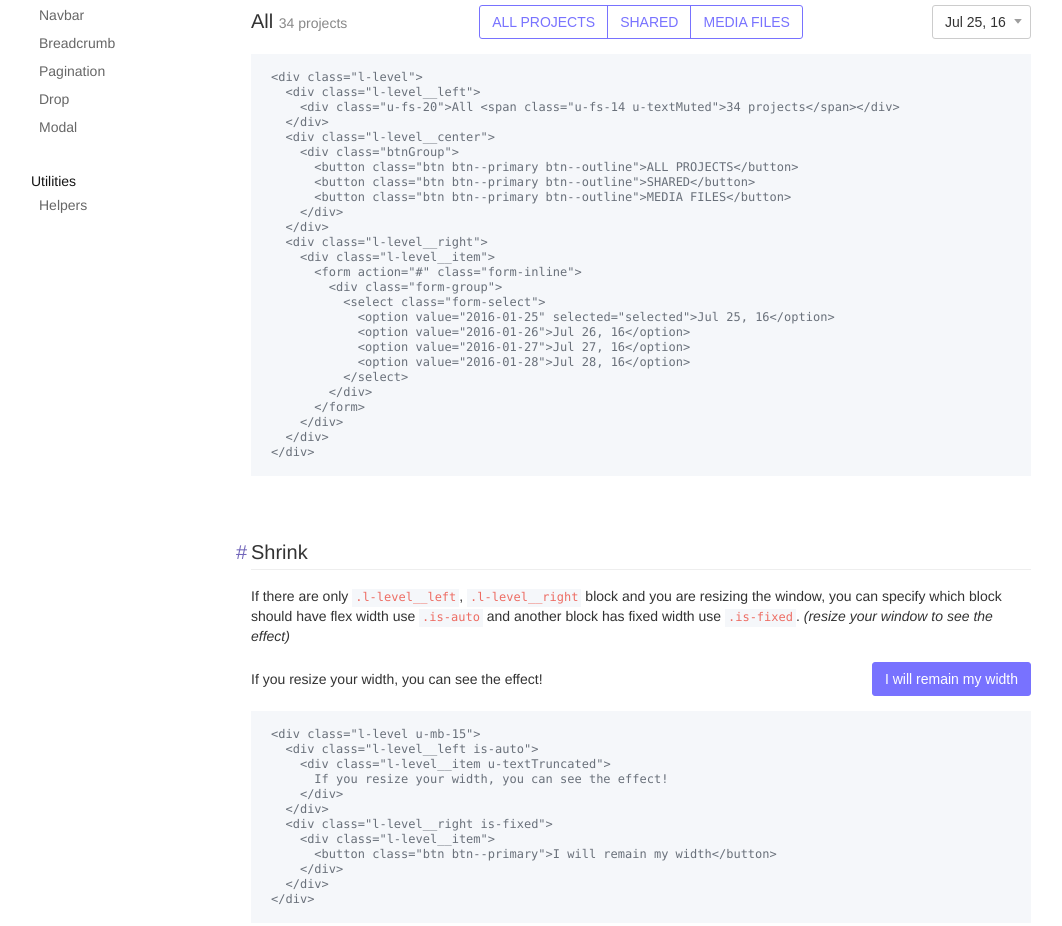
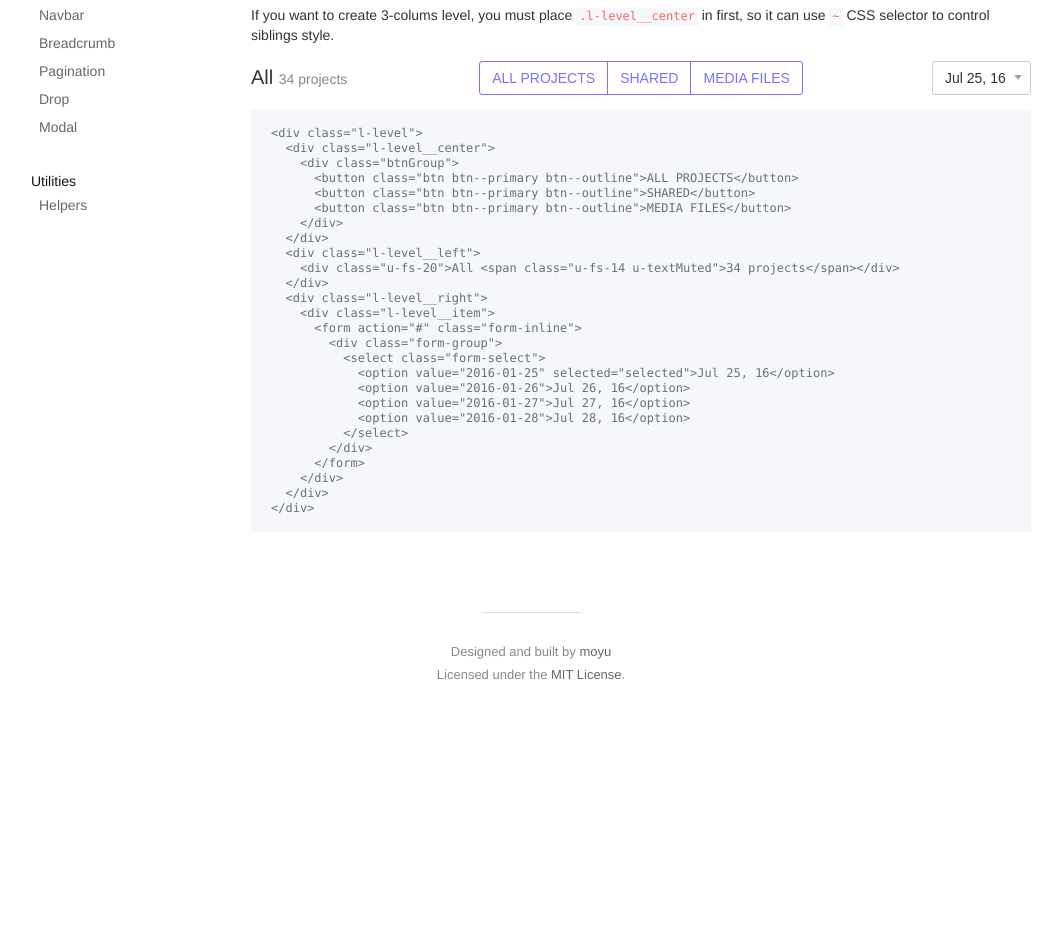
Before and after one commit to moyus/pointcss, a website: page site/layouts/level.html in a window 1280 px wide. Shown: the part 784-1710 px from the top of the page, without its empty margins (109-1171 px from the left). After the commit the page ends 1483 px from the top, so only its background shows below. Drawn offline with Linux system fonts and the light colour scheme.

Commit message:
Change level component layout

```diff
--- a/scss/layouts/_level.scss
+++ b/scss/layouts/_level.scss
@@ -1,6 +1,8 @@
 // .l-level
-//   .l-level__left || .l-level__center || .l-level__right
+//   .l-level__left, .l-level__center, .l-level__right
 //     .l-level__item
+
+// [1] simulate collapsing margins
 
 // block
 .l-level {
@@ -8,7 +10,9 @@
   display: flex;
   justify-content: space-between;
   align-items: center;
-  flex-wrap: nowrap;
+  flex-wrap: wrap;
+  margin-top: -5px; // [1]
+  margin-bottom: -5px; // [1]
 
   &.is-top {
     align-items: flex-start;
@@ -25,12 +29,9 @@
   > .l-level__item {
     flex: 1 1 0%;
     text-align: center;
+    margin-top: 5px; // [1]
+    margin-bottom: 5px; // [1]
   }
-}
-
-// elements
-.l-level__item {
-  flex-shrink: 0;
 }
 
 .l-level__left,
@@ -38,6 +39,9 @@
 .l-level__right {
   display: flex;
   align-items: center;
+  flex-wrap: wrap;
+  margin-top: 5px; // [1]
+  margin-bottom: 5px; // [1]
   &.is-top {
     align-items: flex-start;
   }
@@ -52,7 +56,6 @@
 
 .l-level__left {
   order: 1;
-  flex: 1 0 0%;
   justify-content: flex-start;
 }
 
@@ -63,24 +66,10 @@
 
 .l-level__right {
   order: 3;
-  flex: 1 0 0%;
   justify-content: flex-end;
 }
 
-.l-level__left,
-.l-level__right {
-  &.is-auto {
-    flex: 1 1 auto;
-    min-width: 0;
-    flex-wrap: nowrap;
-    overflow-x: scroll;
-    -webkit-overflow-scrolling: touch;
-    -ms-overflow-style: none;
-    &::-webkit-scrollbar {
-      display: none;
-    }
-  }
-  &.is-fixed {
-    flex: none;
-  }
+.l-level__center ~ .l-level__left,
+.l-level__center ~ .l-level__right {
+  flex: 1 0 0%;
 }
--- a/site/layouts/level.html
+++ b/site/layouts/level.html
@@ -164,7 +164,7 @@
     <a href="#" class="l-level__item">Pending</a>
     <a href="#" class="l-level__item">Trash</a>
   </div>
-  <div class="l-level__right is-shrink">
+  <div class="l-level__right">
     <div class="l-level__item">
       <form action="#" class="form-inline">
         <div class="form-flex">
@@ -198,16 +198,18 @@
 &lt;<span class="hljs-regexp">/div&gt;</span>
 </code></pre>
 <hr>
+<p>If you want to create 3-colums level, you must place <code>.l-level__center</code> in
+first, so it can use <code>~</code> CSS selector to control siblings style.</p>
 <div class="l-level u-mb-15">
-  <div class="l-level__left">
-    <div class="u-fs-20">All <span class="u-fs-14 u-textMuted">34 projects</span></div>
-  </div>
   <div class="l-level__center">
     <div class="btnGroup">
       <button class="btn btn--primary btn--outline">ALL PROJECTS</button>
       <button class="btn btn--primary btn--outline">SHARED</button>
       <button class="btn btn--primary btn--outline">MEDIA FILES</button>
     </div>
+  </div>
+  <div class="l-level__left">
+    <div class="u-fs-20">All <span class="u-fs-14 u-textMuted">34 projects</span></div>
   </div>
   <div class="l-level__right">
     <div class="l-level__item">
@@ -226,15 +228,15 @@
 </div>
 
 <pre><code class="lang-html"><span class="hljs-tag">&lt;<span class="hljs-name">div</span> <span class="hljs-attr">class</span>=<span class="hljs-string">"l-level"</span>&gt;</span>
-  <span class="hljs-tag">&lt;<span class="hljs-name">div</span> <span class="hljs-attr">class</span>=<span class="hljs-string">"l-level__left"</span>&gt;</span>
-    <span class="hljs-tag">&lt;<span class="hljs-name">div</span> <span class="hljs-attr">class</span>=<span class="hljs-string">"u-fs-20"</span>&gt;</span>All <span class="hljs-tag">&lt;<span class="hljs-name">span</span> <span class="hljs-attr">class</span>=<span class="hljs-string">"u-fs-14 u-textMuted"</span>&gt;</span>34 projects<span class="hljs-tag">&lt;/<span class="hljs-name">span</span>&gt;</span><span class="hljs-tag">&lt;/<span class="hljs-name">div</span>&gt;</span>
-  <span class="hljs-tag">&lt;/<span class="hljs-name">div</span>&gt;</span>
   <span class="hljs-tag">&lt;<span class="hljs-name">div</span> <span class="hljs-attr">class</span>=<span class="hljs-string">"l-level__center"</span>&gt;</span>
     <span class="hljs-tag">&lt;<span class="hljs-name">div</span> <span class="hljs-attr">class</span>=<span class="hljs-string">"btnGroup"</span>&gt;</span>
       <span class="hljs-tag">&lt;<span class="hljs-name">button</span> <span class="hljs-attr">class</span>=<span class="hljs-string">"btn btn--primary btn--outline"</span>&gt;</span>ALL PROJECTS<span class="hljs-tag">&lt;/<span class="hljs-name">button</span>&gt;</span>
       <span class="hljs-tag">&lt;<span class="hljs-name">button</span> <span class="hljs-attr">class</span>=<span class="hljs-string">"btn btn--primary btn--outline"</span>&gt;</span>SHARED<span class="hljs-tag">&lt;/<span class="hljs-name">button</span>&gt;</span>
       <span class="hljs-tag">&lt;<span class="hljs-name">button</span> <span class="hljs-attr">class</span>=<span class="hljs-string">"btn btn--primary btn--outline"</span>&gt;</span>MEDIA FILES<span class="hljs-tag">&lt;/<span class="hljs-name">button</span>&gt;</span>
     <span class="hljs-tag">&lt;/<span class="hljs-name">div</span>&gt;</span>
+  <span class="hljs-tag">&lt;/<span class="hljs-name">div</span>&gt;</span>
+  <span class="hljs-tag">&lt;<span class="hljs-name">div</span> <span class="hljs-attr">class</span>=<span class="hljs-string">"l-level__left"</span>&gt;</span>
+    <span class="hljs-tag">&lt;<span class="hljs-name">div</span> <span class="hljs-attr">class</span>=<span class="hljs-string">"u-fs-20"</span>&gt;</span>All <span class="hljs-tag">&lt;<span class="hljs-name">span</span> <span class="hljs-attr">class</span>=<span class="hljs-string">"u-fs-14 u-textMuted"</span>&gt;</span>34 projects<span class="hljs-tag">&lt;/<span class="hljs-name">span</span>&gt;</span><span class="hljs-tag">&lt;/<span class="hljs-name">div</span>&gt;</span>
   <span class="hljs-tag">&lt;/<span class="hljs-name">div</span>&gt;</span>
   <span class="hljs-tag">&lt;<span class="hljs-name">div</span> <span class="hljs-attr">class</span>=<span class="hljs-string">"l-level__right"</span>&gt;</span>
     <span class="hljs-tag">&lt;<span class="hljs-name">div</span> <span class="hljs-attr">class</span>=<span class="hljs-string">"l-level__item"</span>&gt;</span>
@@ -252,36 +254,6 @@
   <span class="hljs-tag">&lt;/<span class="hljs-name">div</span>&gt;</span>
 <span class="hljs-tag">&lt;/<span class="hljs-name">div</span>&gt;</span>
 </code></pre>
-<h2 id="shrink">Shrink</h2>
-<p>If there are only <code>.l-level__left</code>, <code>.l-level__right</code> block and you are resizing
-the window, you can specify which block should have flex width use <code>.is-auto</code>
-and another block has fixed width use <code>.is-fixed</code>. <em>(resize your window to see the effect)</em></p>
-<div class="l-level u-mb-15">
-  <div class="l-level__left is-auto">
-    <div class="l-level__item u-textTruncated">
-      If you resize your width, you can see the effect!
-    </div>
-  </div>
-  <div class="l-level__right is-fixed">
-    <div class="l-level__item">
-      <button class="btn btn--primary">I will remain my width</button>
-    </div>
-  </div>
-</div>
-
-<pre><code class="lang-html">&lt;<span class="hljs-keyword">div</span> <span class="hljs-built_in">class</span>=<span class="hljs-string">"l-level u-mb-15"</span>&gt;
-  &lt;<span class="hljs-keyword">div</span> <span class="hljs-built_in">class</span>=<span class="hljs-string">"l-level__left is-auto"</span>&gt;
-    &lt;<span class="hljs-keyword">div</span> <span class="hljs-built_in">class</span>=<span class="hljs-string">"l-level__item u-textTruncated"</span>&gt;
-      If you resize your width, you can see <span class="hljs-keyword">the</span> effect!
-    &lt;/<span class="hljs-keyword">div</span>&gt;
-  &lt;/<span class="hljs-keyword">div</span>&gt;
-  &lt;<span class="hljs-keyword">div</span> <span class="hljs-built_in">class</span>=<span class="hljs-string">"l-level__right is-fixed"</span>&gt;
-    &lt;<span class="hljs-keyword">div</span> <span class="hljs-built_in">class</span>=<span class="hljs-string">"l-level__item"</span>&gt;
-      &lt;button <span class="hljs-built_in">class</span>=<span class="hljs-string">"btn btn--primary"</span>&gt;I will remain <span class="hljs-keyword">my</span> width&lt;/button&gt;
-    &lt;/<span class="hljs-keyword">div</span>&gt;
-  &lt;/<span class="hljs-keyword">div</span>&gt;
-&lt;/<span class="hljs-keyword">div</span>&gt;
-</code></pre>
 
 
       </main>
```
Also changed, not shown: docs/layouts/level.md (+10 -40 lines).
